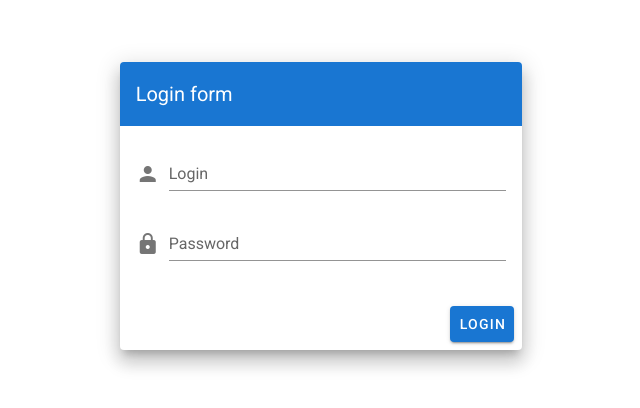
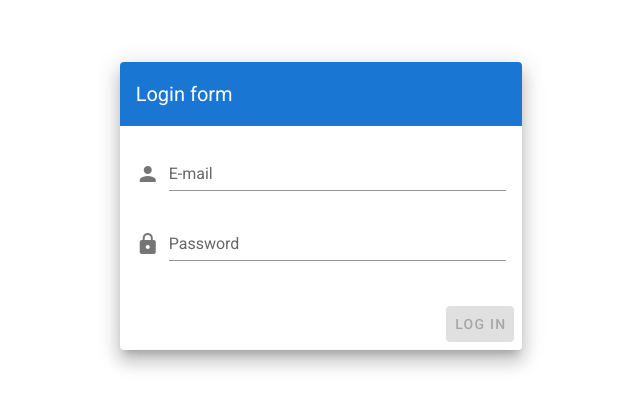
Before and after one commit to flip-santos/vue-simple-login, a Vue app: page / in a window 1280 px wide. Shown: the part 194-602 px from the top of the page, without its empty margins (319-959 px from the left). Built offline with nearby package versions, Linux system fonts and the light colour scheme.

Commit message:
Login form static validation

```diff
--- a/src/views/Login.vue
+++ b/src/views/Login.vue
@@ -9,12 +9,19 @@
                 <v-toolbar-title>Login form</v-toolbar-title>
               </v-toolbar>
               <v-card-text>
-                <v-form>
+
+                <v-form
+                  ref="login_form"
+                  v-model="valid"
+                  :lazy-validation="lazy"
+                >
+
                   <v-text-field
-                    label="Login"
-                    name="login"
+                    label="E-mail"
+                    name="email"
                     prepend-icon="person"
                     type="text"
+                    :rules="email_rules"
                   />
 
                   <v-text-field
@@ -23,12 +30,14 @@
                     name="password"
                     prepend-icon="lock"
                     type="password"
+                    :rules="password_rules"
                   />
+
                 </v-form>
               </v-card-text>
               <v-card-actions>
                 <v-spacer />
-                <v-btn color="primary">Login</v-btn>
+                <v-btn color="primary" :disabled="!valid" @click="validate">Log In</v-btn>
               </v-card-actions>
             </v-card>
           </v-col>
@@ -42,6 +51,33 @@
 
 export default {
   name: 'login',
-  components: {}
+  data() {
+    return {
+      valid: true,
+      email: '',
+      email_rules: [
+        v => !!v || 'E-mail is required',
+        v => /.+@.+\..+/.test(v) || 'E-mail must be valid',
+      ],
+      password_rules: [
+        v => !!v || 'Password is required',
+        v => /./.test(v) || 'Password must be valid',
+      ],
+      lazy: false
+    }
+  },
+  methods: {
+    validate () {
+      if (this.$refs.login_form.validate()) {
+        console.log('Entrou!')
+      }
+    },
+    resetForm () {
+      this.$refs.login_form.reset()
+    },
+    resetValidation () {
+      this.$refs.login_form.resetValidation()
+    },
+  }
 }
 </script>
```
